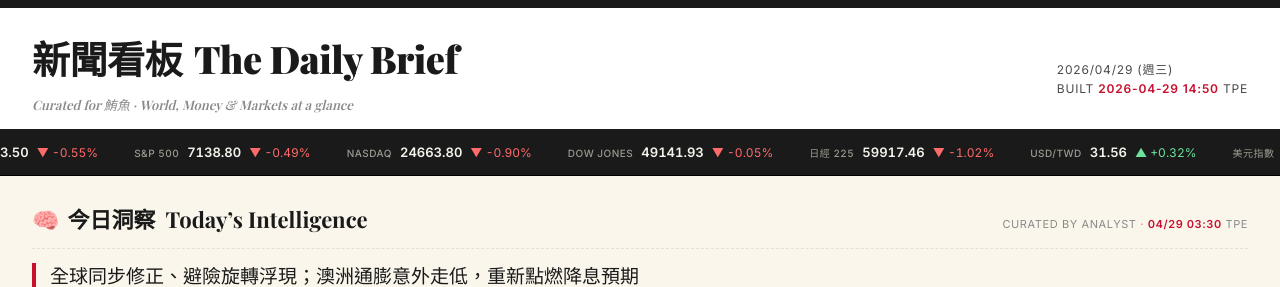
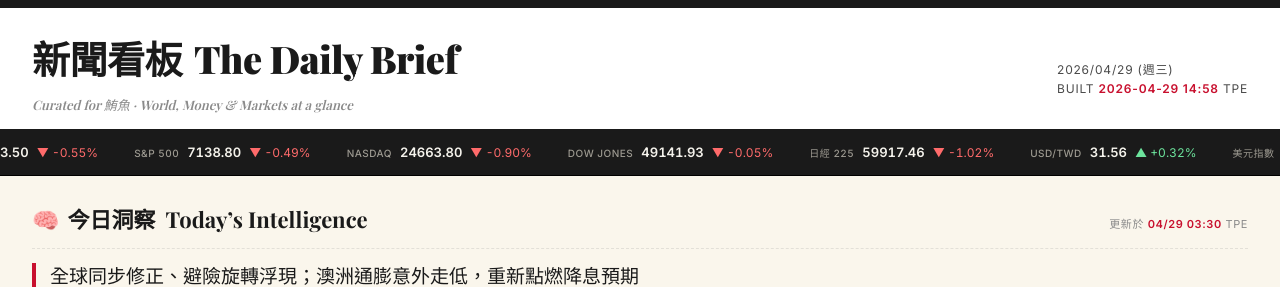
Before and after one commit to Winnie3721/news-dashboard, a plain HTML site: page dashboard/index.html in a window 1280 px wide. Shown: the top 287 px of the page. Drawn offline with nearby package versions, Linux system fonts and the light colour scheme.

Commit message:
Simplify intel timestamp: 更新於 MM/DD HH:MM TPE

```diff
--- a/dashboard/index.html
+++ b/dashboard/index.html
@@ -590,7 +590,7 @@
     </div>
     <div class="masthead-meta">
       <div id="today-date">—</div>
-      <div>Built <strong>2026-04-29 14:50</strong> TPE</div>
+      <div>Built <strong>2026-04-29 14:58</strong> TPE</div>
     </div>
   </div>
 </header>
@@ -698,7 +698,7 @@ function renderIntel() {
   const e = INTEL.edited_at || '';
   const t = e ? new Date(e) : null;
   const stamp = t ? `${(t.getMonth()+1).toString().padStart(2,'0')}/${t.getDate().toString().padStart(2,'0')} ${t.getHours().toString().padStart(2,'0')}:${t.getMinutes().toString().padStart(2,'0')}` : '—';
-  document.getElementById('intel-edited').innerHTML = `Curated by analyst · <strong>${stamp}</strong> TPE`;
+  document.getElementById('intel-edited').innerHTML = `更新於 <strong>${stamp}</strong> TPE`;
 
   // Thesis
   document.getElementById('intel-thesis').textContent = INTEL.thesis;
```
Also changed, not shown: dashboard/template.html (+1 -1 lines).
